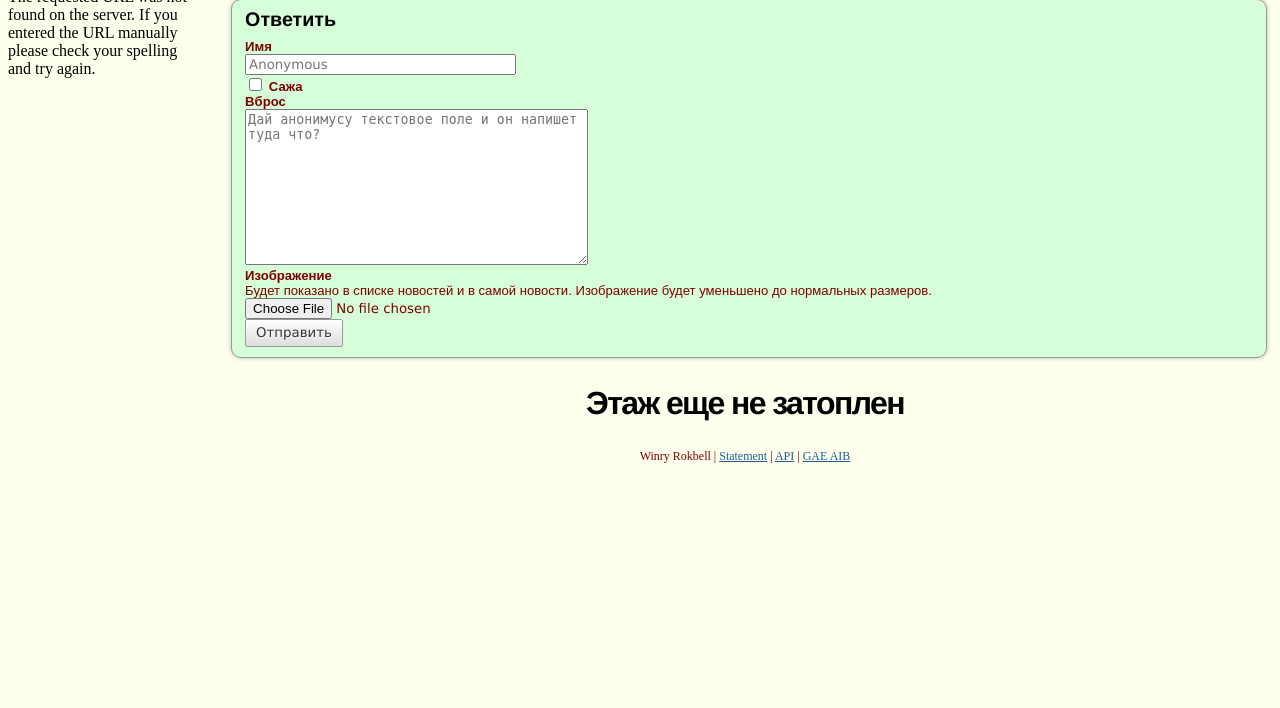
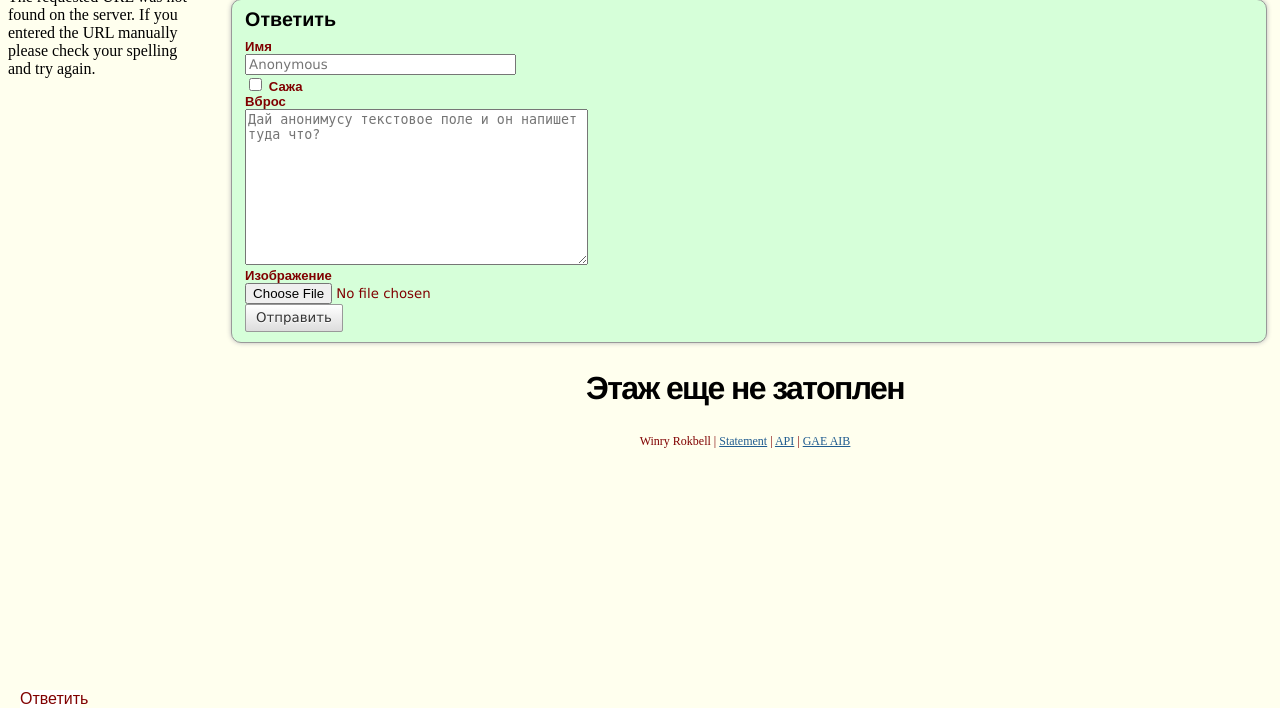
Before and after one commit to a37912/gaeaib, a Python web app: template src/templates/thread.html in a window 1280 px wide. Shown: the part 92-800 px from the top of the page. Run offline with Jinja, Linux system fonts and the light colour scheme; the template is opened without the code that fills it, so the values that code supplies are empty.

Commit message:
removed wrong test in add form

```diff
--- /dev/null
+++ b/README.markdown
@@ -0,0 +1,3 @@
+# Google App Engine imageboard #
+
+Example [project](http://www.bloop.ru/)
--- a/src/static/css/global.css
+++ b/src/static/css/global.css
@@ -265,3 +265,12 @@ text-align: center;
 text-shadow: 0px 1px 1px rgba(255,255,255,1);
 line-height: 1;
 }
+
+#bupdate{
+background: white;
+bottom: 0px;
+left: 20px;
+position: fixed;
+width: 60px;
+z-index: 2999;
+}
--- a/src/templates/postform.html
+++ b/src/templates/postform.html
@@ -32,7 +32,7 @@
 
  <div class="field">
    <label class="formQuestion" for="image">Изображение</label>
-   <div class="formHelp" id="image_help">Будет показано в списке новостей и в самой новости. Изображение будет уменьшено до нормальных размеров.</div>
+   <div class="formHelp" id="image_help"></div>
    <span id="view_img_nojs">Включите javascript для загрузки файлов</span>
    <input style="display: none" id="upload_img" type="file" name="image" id="image" size="30"/>
    <img id="view_img" style="display: none" src="" />
@@ -62,6 +62,7 @@ if (console == undefined) {
   console.log = function(msg) { msg }
 }
 </script>
+<div id="bupdate">Ответить</div>
 <script type="text/javascript" src="/static/js/jquery-1.4.2.min.js"></script>
 <script type="text/javascript" src="/static/js/ajaxfileupload.js?2"></script>
 <script type="text/javascript" src="/static/js/thread.js?17.5"></script>
```
